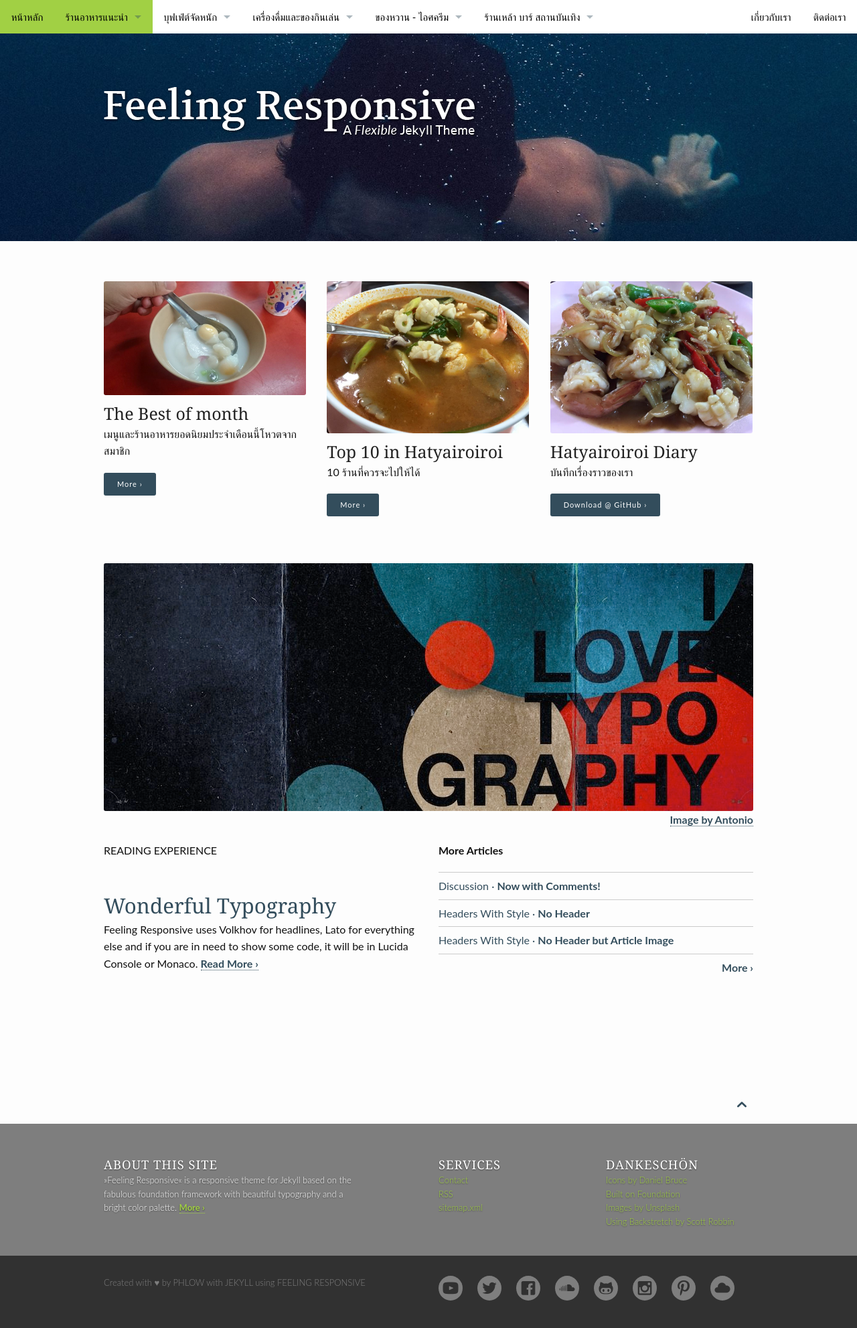
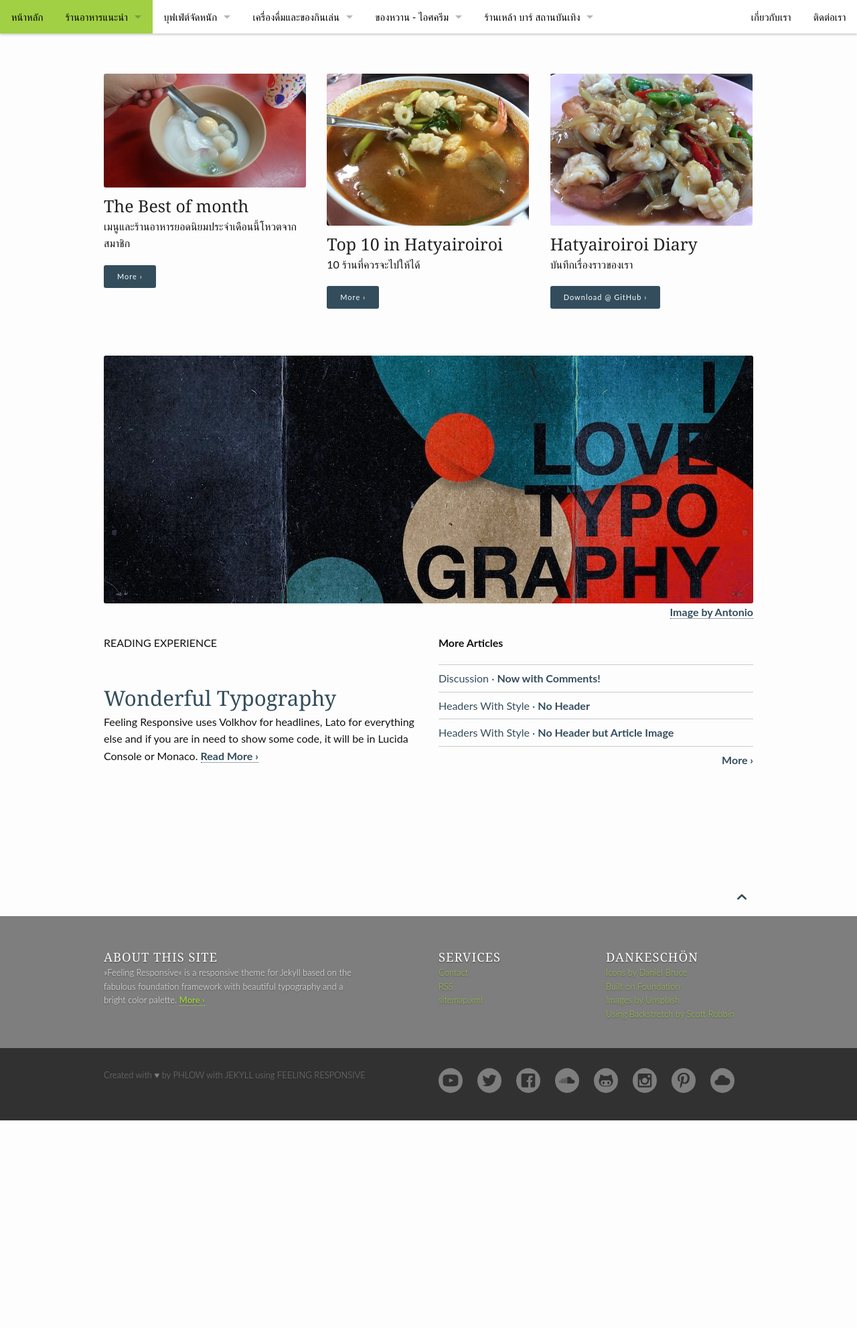
Before and after one commit to hatyairoiroi/hatyairoiroi.github.io, a Jekyll site: the page built from index.md, in a window 1280 px wide. Shown: the whole page at 67% size. Built offline with Jekyll 4.4.1, drawn with Linux system fonts in a browser that asks for light colours; after the commit the page ends 1673 px from its top, so only the background shows below that.

Commit message:
Update index.md

```diff
--- a/index.md
+++ b/index.md
@@ -7,7 +7,7 @@
 layout: frontpage
 title: "HatYairoiroi - "
 header:
-   image_fullwidth: "header_unsplash_12.jpg"
+   LOGOhatyai.jpg"
 widget-1:
     title: "The Best of month"
     url: ''
```
